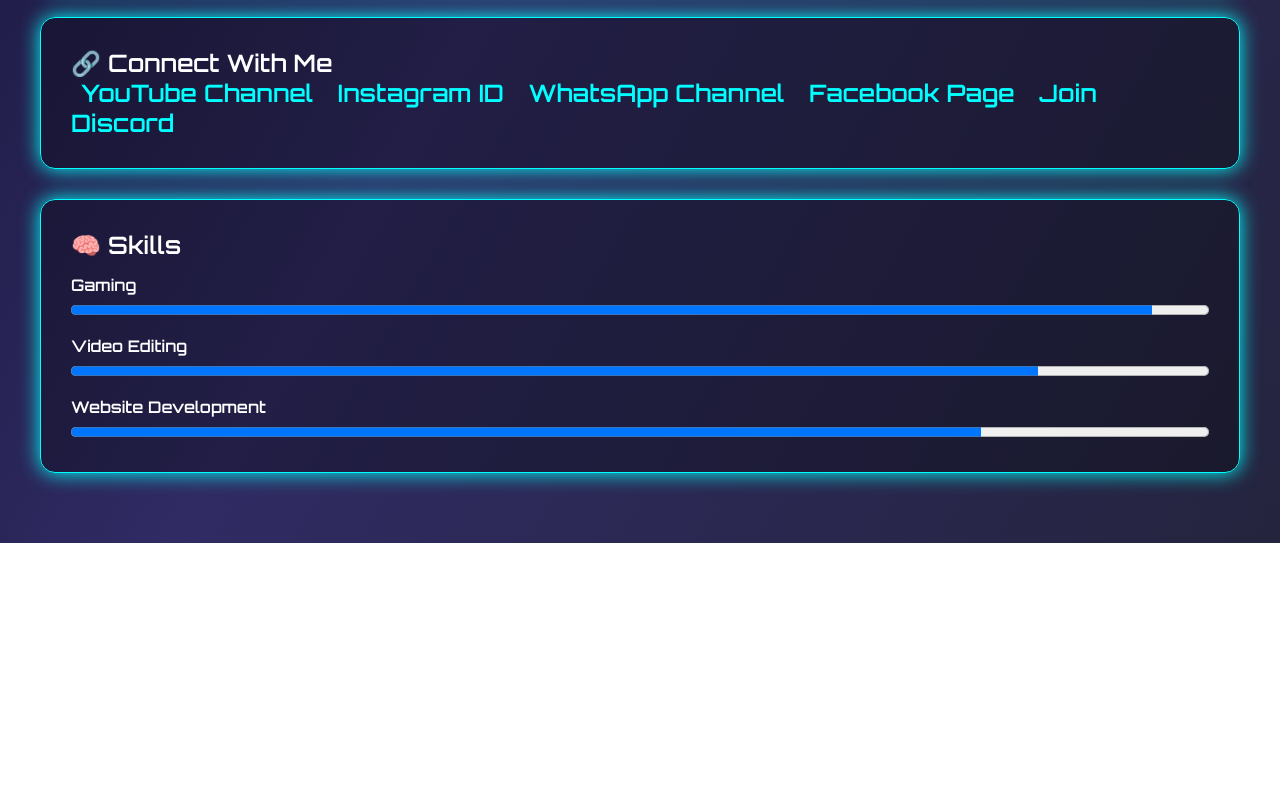
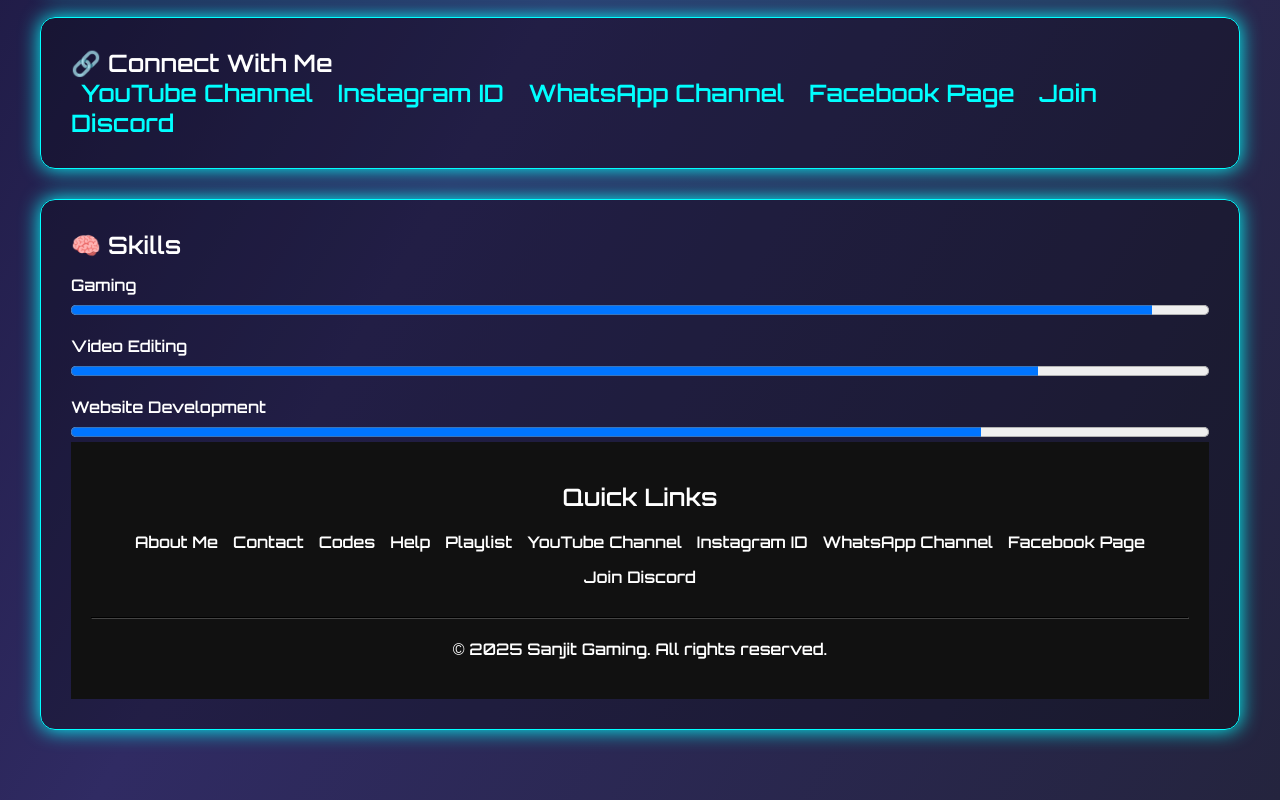
Before and after one commit to freediamodns/sanjit, a plain HTML site: page index.html in a window 1280 px wide. Shown: the part 1090-1890 px from the top of the page. Before the commit the page ends 1633 px from the top, so only its background shows below. Drawn offline with Linux system fonts and the light colour scheme.

Commit message:
Update index.html

```diff
--- a/index.html
+++ b/index.html
@@ -190,7 +190,7 @@
               }
             </style>
 
-    <a href="https://youtube.com/channel/UCf22Z_nBe4lcimoBaJpT5ww" target="_blank">YouTube Channel</a>
+    <a href="https://www.youtube.com/SanjitGamingYT" target="_blank">YouTube Channel</a>
     <a href="https://instagram.com/sanjit_gaming_yt" target="_blank">Instagram ID</a>
     <a href="https://whatsapp.com/channel/0029VaAcKAs6buMSJP8x9A1n" target="_blank">WhatsApp Channel</a>
     <a href="https://facebook.com/sanjitgaming2020" target="_blank">Facebook Page</a>
@@ -215,6 +215,33 @@
       <div class="bar">
         <label>Website Development</label>
         <progress value="80" max="100"></progress>
+<!-- Footer -->
+<footer style="background-color: #111; color: #fff; padding: 40px 0; text-align: center;">
+  <div style="max-width: 1200px; margin: auto; padding: 0 20px;">
+
+    <h2 style="margin-bottom: 20px;">Quick Links</h2>
+    <div style="display: flex; flex-wrap: wrap; justify-content: center; gap: 15px; margin-bottom: 30px;">
+      <!-- Internal Links -->
+      <a href="/about.html" style="color: #fff; text-decoration: none;">About Me</a>
+      <a href="/contact.html" style="color: #fff; text-decoration: none;">Contact</a>
+      <a href="/codes.html" style="color: #fff; text-decoration: none;">Codes</a>
+      <a href="/help.html" style="color: #fff; text-decoration: none;">Help</a>
+      <a href="/playlist.html" style="color: #fff; text-decoration: none;">Playlist</a>
+
+      <!-- External Links -->
+      <a href="https://www.youtube.com/SanjitGamingYT" target="_blank" style="color: #fff; text-decoration: none;">YouTube Channel</a>
+      <a href="https://instagram.com/sanjit_gaming_yt" target="_blank" style="color: #fff; text-decoration: none;">Instagram ID</a>
+      <a href="https://whatsapp.com/channel/0029VaAcKAs6buMSJP8x9A1n" target="_blank" style="color: #fff; text-decoration: none;">WhatsApp Channel</a>
+      <a href="https://facebook.com/sanjitgaming2020" target="_blank" style="color: #fff; text-decoration: none;">Facebook Page</a>
+      <a href="https://discord.gg/h56qPefucZ" target="_blank" style="color: #fff; text-decoration: none;">Join Discord</a>
+    </div>
+
+    <hr style="border-color: #444; margin-bottom: 20px;">
+
+    <p style="margin: 0;">© 2025 <strong>Sanjit Gaming</strong>. All rights reserved.</p>
+  </div>
+</footer>
+
       </div>
     </div>
   </body>
```
